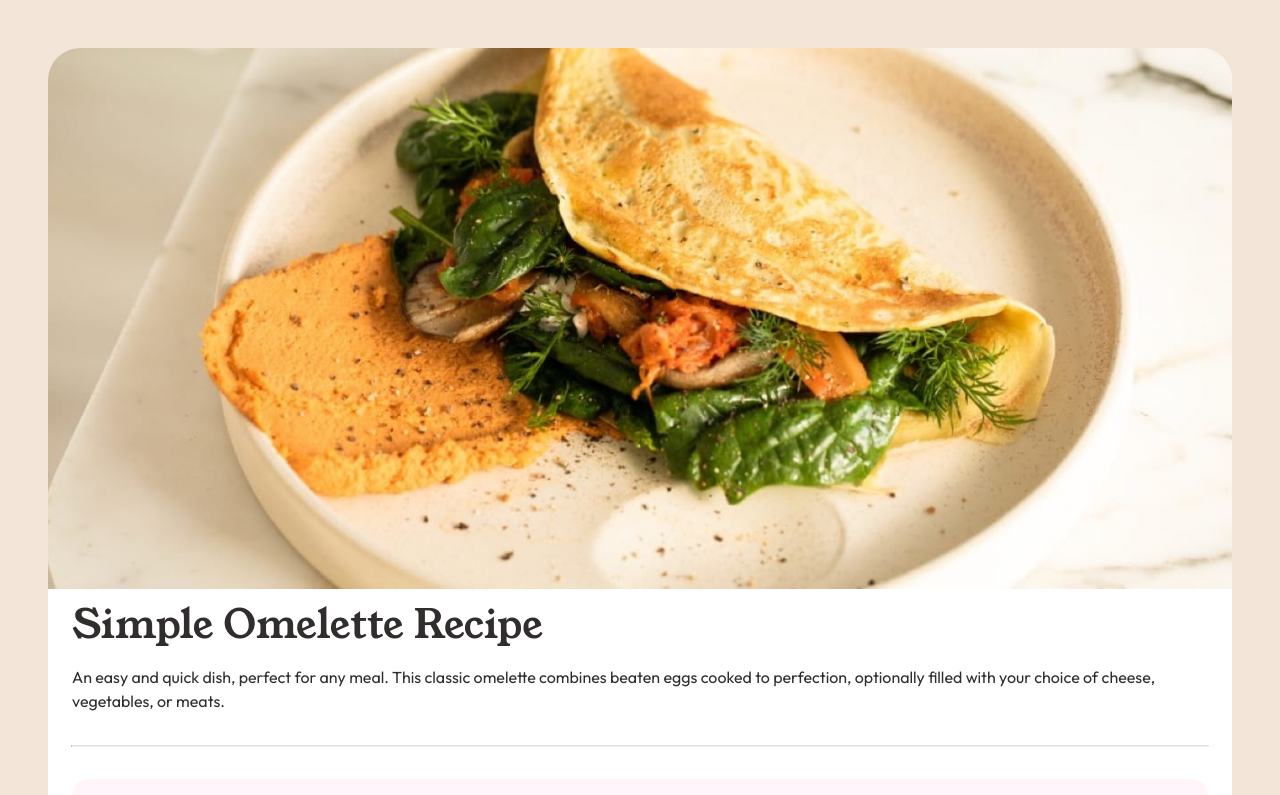
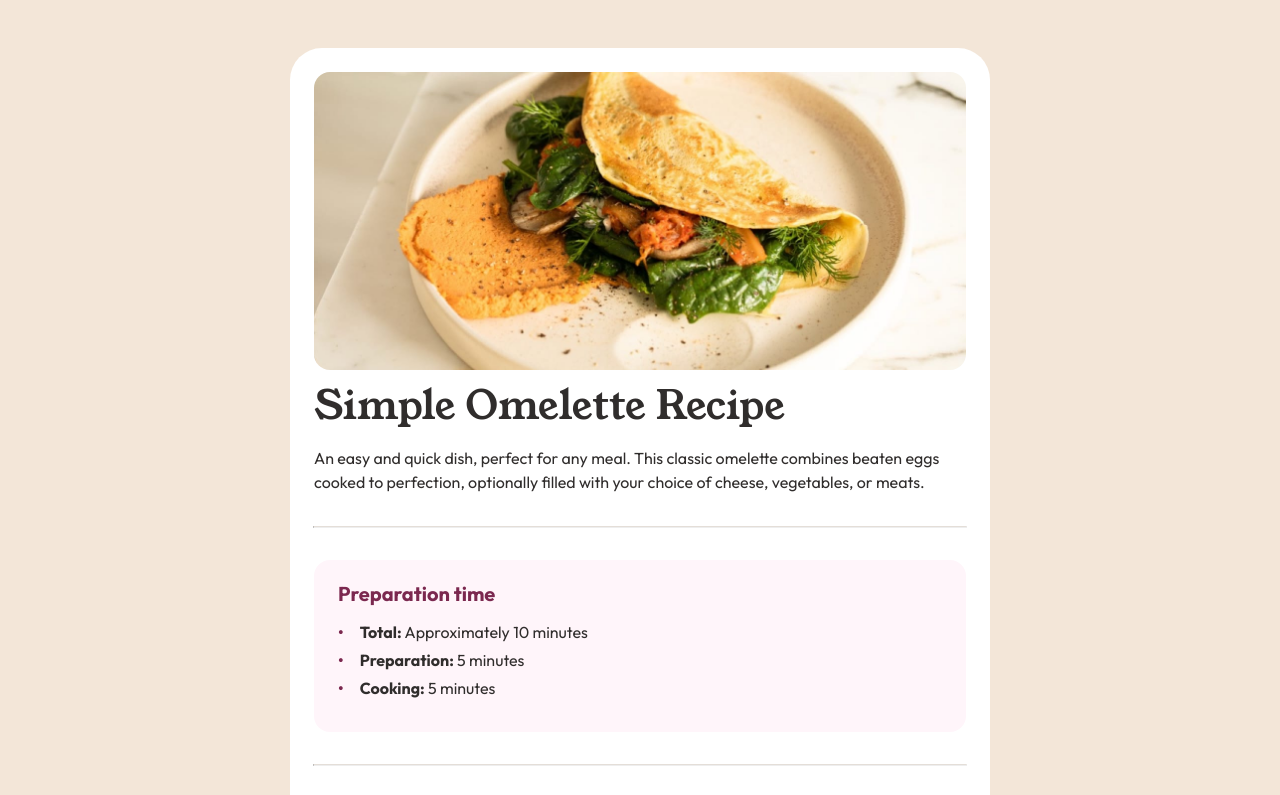
Before and after one commit to Gamygams1234/recipe-page-main, a plain HTML site: page index.html in a window 1280 px wide. Shown: the top 795 px of the page. Drawn offline with Linux system fonts and the light colour scheme.

Commit message:
stylin up

```diff
--- a/index.html
+++ b/index.html
@@ -15,9 +15,9 @@
       <!-- Recipe image and title section -->
 
       <div class="container">
-        <header class="recipe-header mb-5 text-stone-900">
+        <header class="recipe-header mb-5 text-stone-900 padding-container">
           <img src="./assets/images/image-omelette.jpeg" alt="A freshly cooked omelette served with greens" class="recipe-image mb-3" />
-          <div class="padding-container">
+          <div class="">
             <h1 class="recipe-title mb-2">Simple Omelette Recipe</h1>
             <p class="recipe-description">An easy and quick dish, perfect for any meal. This classic omelette combines beaten eggs cooked to perfection, optionally filled with your choice of cheese, vegetables, or meats.</p>
           </div>
--- a/scss/styles.scss
+++ b/scss/styles.scss
@@ -364,6 +364,13 @@ main {
     .container {
       border-radius: 2rem;
       overflow: hidden;
+      max-width: 700px;
+      header{
+        padding-top: 1.5rem;
+        img{
+            border-radius: 1rem;
+        }
+      }
     }
   }
 }
```
Also changed, not shown: css/styles.css.
